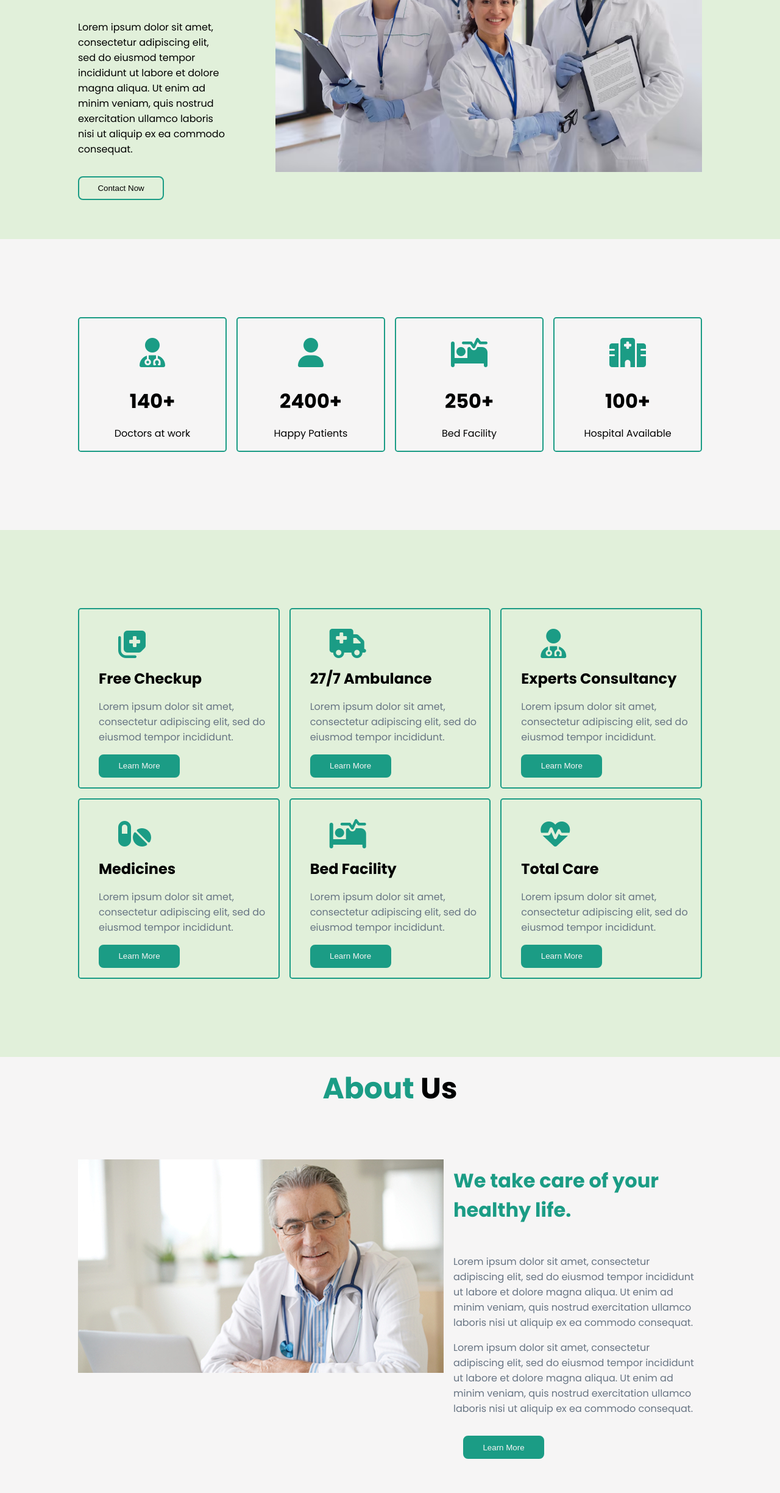
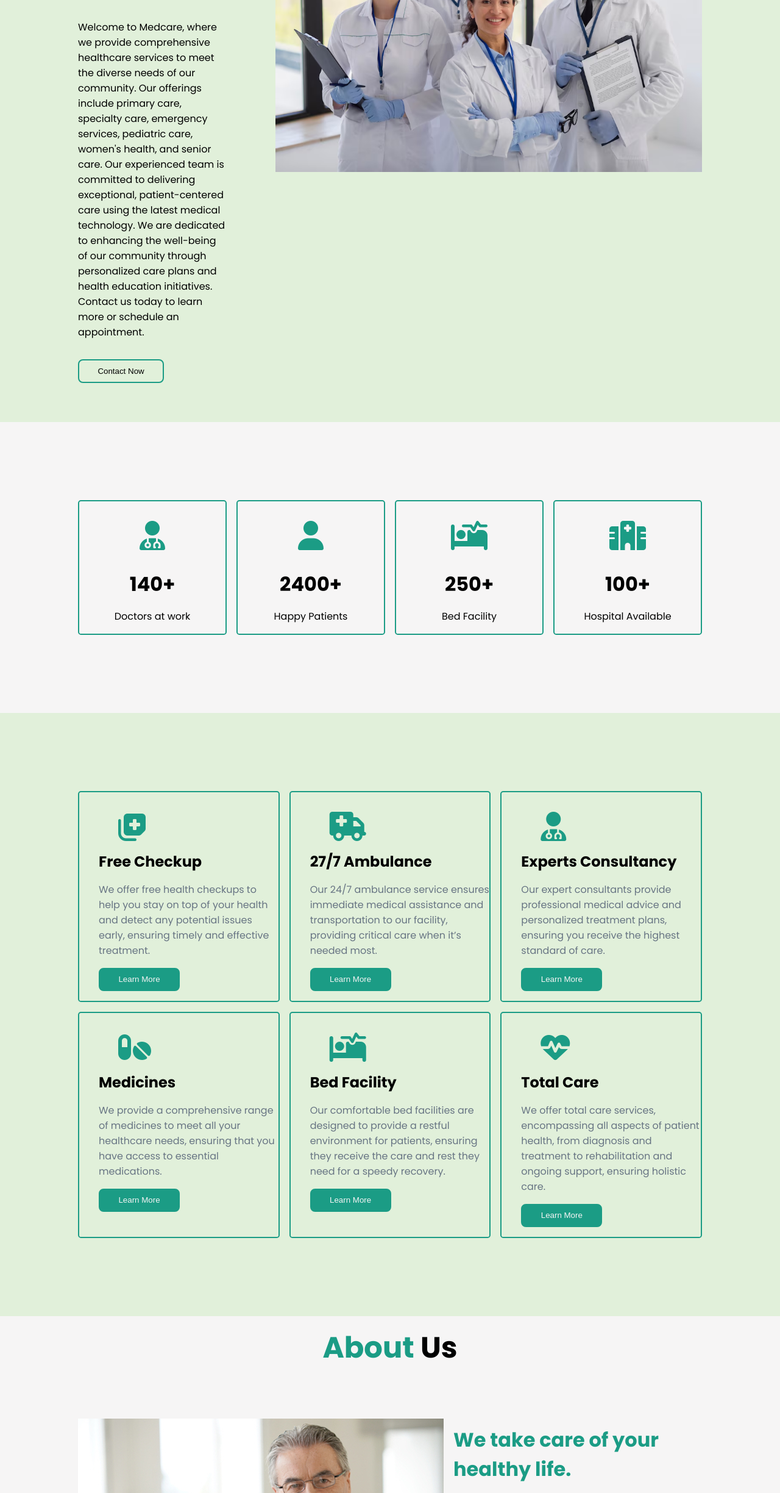
Before and after one commit to ritikshaingle-9/Intel-Unnati, a plain HTML site: page Health/index.html in a window 1280 px wide. Shown: the part 352-2800 px from the top of the page at 61% size. Drawn offline with nearby package versions, Linux system fonts and the light colour scheme.

Commit message:
info added

```diff
--- a/Health/index.html
+++ b/Health/index.html
@@ -41,10 +41,7 @@
         <div class="home__first">
           <h2>Stay Safe, Stay Healthy</h2>
           <p>
-            Lorem ipsum dolor sit amet, consectetur adipiscing elit, sed do
-            eiusmod tempor incididunt ut labore et dolore magna aliqua. Ut enim
-            ad minim veniam, quis nostrud exercitation ullamco laboris nisi ut
-            aliquip ex ea commodo consequat.
+            Welcome to Medcare, where we provide comprehensive healthcare services to meet the diverse needs of our community. Our offerings include primary care, specialty care, emergency services, pediatric care, women's health, and senior care. Our experienced team is committed to delivering exceptional, patient-centered care using the latest medical technology. We are dedicated to enhancing the well-being of our community through personalized care plans and health education initiatives. Contact us today to learn more or schedule an appointment.
           </p>
           <button type="button">Contact Now</button>
         </div>
@@ -84,8 +81,7 @@
         <i class="fas fa-notes-medical"></i>
         <h2>Free Checkup</h2>
         <p>
-          Lorem ipsum dolor sit amet, consectetur adipiscing elit, sed do
-          eiusmod tempor incididunt.
+          We offer free health checkups to help you stay on top of your health and detect any potential issues early, ensuring timely and effective treatment.
         </p>
         <button type="button">Learn More</button>
       </div>
@@ -93,8 +89,7 @@
         <i class="fas fa-ambulance"></i>
         <h2>27/7 Ambulance</h2>
         <p>
-          Lorem ipsum dolor sit amet, consectetur adipiscing elit, sed do
-          eiusmod tempor incididunt.
+          Our 24/7 ambulance service ensures immediate medical assistance and transportation to our facility, providing critical care when it’s needed most.
         </p>
         <button type="button">Learn More</button>
       </div>
@@ -102,8 +97,7 @@
         <i class="fas fa-user-md"></i>
         <h2>Experts Consultancy</h2>
         <p>
-          Lorem ipsum dolor sit amet, consectetur adipiscing elit, sed do
-          eiusmod tempor incididunt.
+          Our expert consultants provide professional medical advice and personalized treatment plans, ensuring you receive the highest standard of care.
         </p>
         <button type="button">Learn More</button>
       </div>
@@ -111,8 +105,7 @@
         <i class="fas fa-pills"></i>
         <h2>Medicines</h2>
         <p>
-          Lorem ipsum dolor sit amet, consectetur adipiscing elit, sed do
-          eiusmod tempor incididunt.
+          We provide a comprehensive range of medicines to meet all your healthcare needs, ensuring that you have access to essential medications.
         </p>
         <button type="button">Learn More</button>
       </div>
@@ -120,8 +113,7 @@
         <i class="fas fa-procedures"></i>
         <h2>Bed Facility</h2>
         <p>
-          Lorem ipsum dolor sit amet, consectetur adipiscing elit, sed do
-          eiusmod tempor incididunt.
+          Our comfortable bed facilities are designed to provide a restful environment for patients, ensuring they receive the care and rest they need for a speedy recovery.
         </p>
         <button type="button">Learn More</button>
       </div>
@@ -129,8 +121,7 @@
         <i class="fas fa-heartbeat"></i>
         <h2>Total Care</h2>
         <p>
-          Lorem ipsum dolor sit amet, consectetur adipiscing elit, sed do
-          eiusmod tempor incididunt.
+          We offer total care services, encompassing all aspects of patient health, from diagnosis and treatment to rehabilitation and ongoing support, ensuring holistic care.
         </p>
         <button type="button">Learn More</button>
       </div>
@@ -147,17 +138,9 @@
         <div class="about__second">
           <h2>We take care of your healthy life.</h2>
           <p>
-            Lorem ipsum dolor sit amet, consectetur adipiscing elit, sed do
-            eiusmod tempor incididunt ut labore et dolore magna aliqua. Ut enim
-            ad minim veniam, quis nostrud exercitation ullamco laboris nisi ut
-            aliquip ex ea commodo consequat.
+            Welcome to Medcare! We are dedicated to delivering comprehensive healthcare services designed to meet the unique needs of our community. Our mission is to provide high-quality medical care, ensuring every patient receives personalized and compassionate attention. Our services include primary care, specialty care, 24/7 emergency services, free checkups, expert consultancy, a full range of medications, comfortable bed facilities, and total care support.</p><p> With a team of experienced medical professionals and state-of-the-art facilities, we prioritize your health and well-being. Our commitment extends beyond treatment, focusing on prevention, education, and overall wellness to help you lead a healthier, happier life. Contact us today to experience the Medcare difference.
           </p>
-          <p>
-            Lorem ipsum dolor sit amet, consectetur adipiscing elit, sed do
-            eiusmod tempor incididunt ut labore et dolore magna aliqua. Ut enim
-            ad minim veniam, quis nostrud exercitation ullamco laboris nisi ut
-            aliquip ex ea commodo consequat.
-          </p>
+
           <button type="button">Learn More</button>
         </div>
       </div>
@@ -335,25 +318,25 @@
               <li>
                 <a href="#">
                   <i class="fa-solid fa-phone"></i
-                  ><span> +123-456-7890</span></a
+                  ><span>3566532356</span></a
                 >
               </li>
               <li>
                 <a href="#">
                   <i class="fa-solid fa-phone"></i
-                  ><span> +987-654-3210</span></a
+                  ><span>9574665363</span></a
                 >
               </li>
               <li>
                 <a href="#">
                   <i class="fa-solid fa-envelope"></i
-                  ><span> example@gmail.com</span></a
+                  ><span>shades@gmail.com</span></a
                 >
               </li>
               <li>
                 <a href="#"
                   ><i class="fa-solid fa-location-crosshairs"></i
-                  ><span> Ethiopia</span></a
+                  ><span>Nagpur</span></a
                 >
               </li>
             </ul>
@@ -392,7 +375,6 @@
             </ul>
           </div>
         </div>
-        <p>developed by <-dagimgetaw-></p>
       </section>
     </footer>
     <script src="script.js"></script>
--- a/index.css
+++ b/index.css
@@ -167,7 +167,9 @@
 .info-s h3{
     text-align:left;
     font-style: italic;
-    color: lightgoldenrodyellow;
+    height: 50px;
+    width: 500px;
+    background-color: #f44336;
 }
 /*----------------- our popular services(2nd section)----------------------------- */
 .service-info{
@@ -265,7 +267,7 @@
 .cta{
     margin: 100px auto;
     width: 80%;
-    background-image: linear-gradient(rgba(0,0,0,0.7),rgba(0,0,0,0.7)),url(blur.jpg);
+    background-image: linear-gradient(rgba(0,0,0,0.7),rgba(0,0,0,0.7)),url(office-3.jpg);
     background-position: center;
     background-size: cover;
     border-radius: 10px;
```
Also changed, not shown: index.html (+2 -7 lines).
